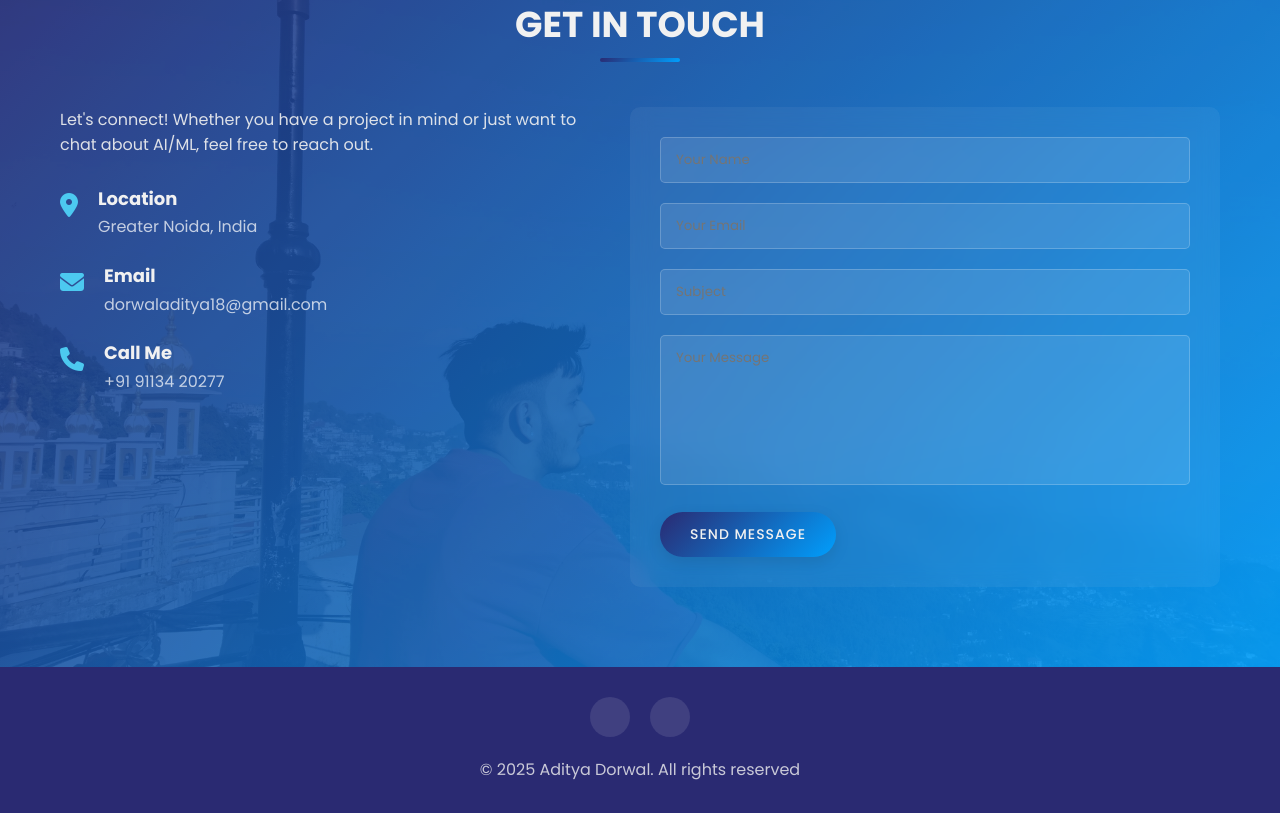
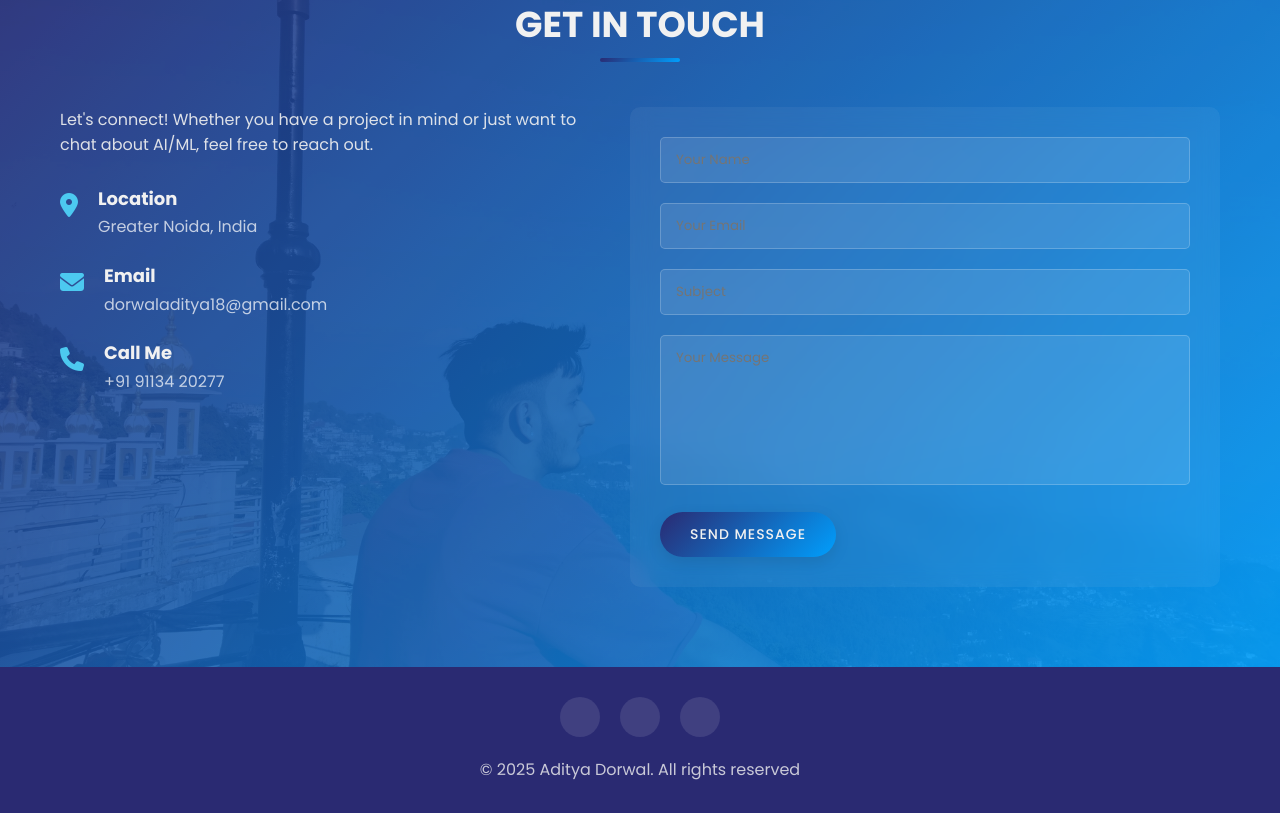
Before and after one commit to adityadorwal/portfolio, a plain HTML site: page index.html in a window 1280 px wide. Shown: the part 4842-5655 px from the top of the page. Drawn offline with Linux system fonts and the light colour scheme.

Commit message:
Update index.html

```diff
--- a/index.html
+++ b/index.html
@@ -477,7 +477,7 @@
                 <div class="footer-social">
                     <a href="#"><i class="https://github.com/adityadorwal"></i></a>
                     <a href="#"><i class="https://www.linkedin.com/in/aditya-dorwal-b4a488288/"></i></a>
-<!--                     <a href="#"><i class="fab fa-twitter"></i></a> -->
+                    <a href="#"><i class="https://x.com/"></i></a>
                 </div>
                 <p class="footer-text">&copy; 2025 Aditya Dorwal. All rights reserved</p>
             </div>
```
